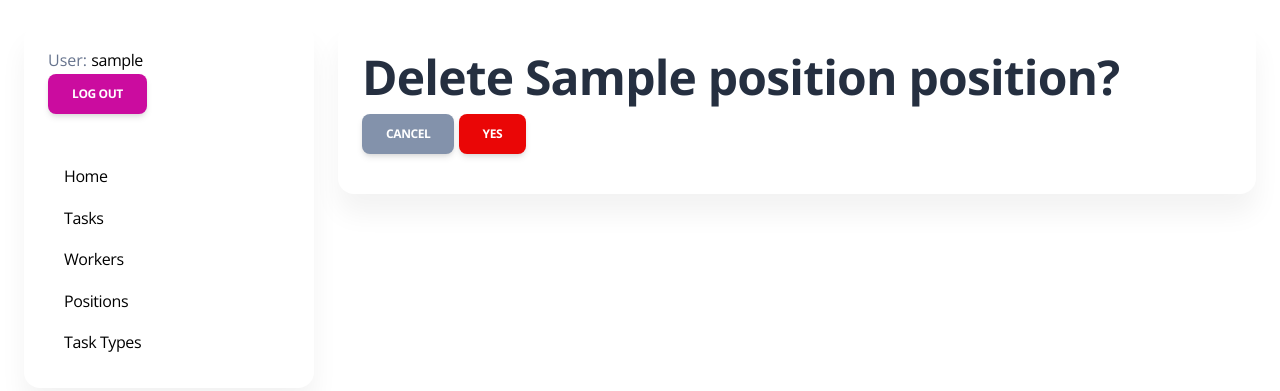
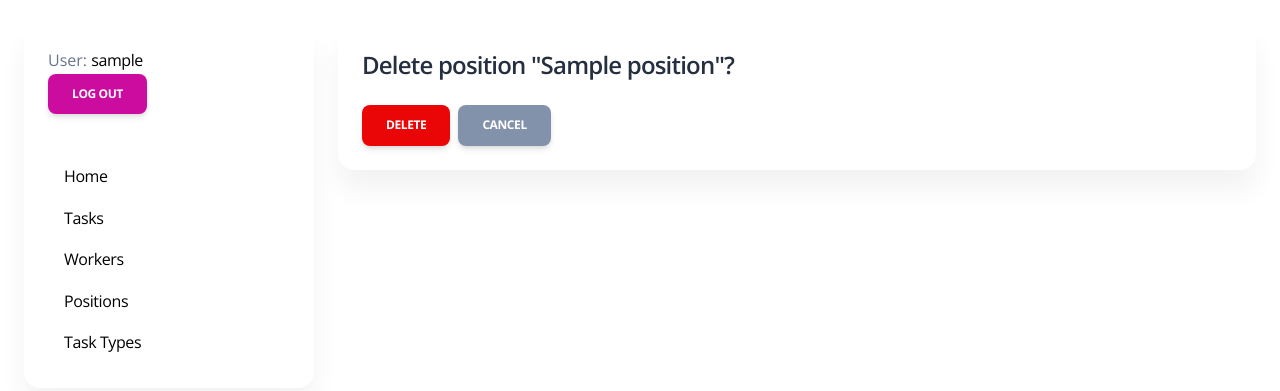
Before and after one commit to AndriiOne/crew-tasks, a Django app: page /positions/1/delete/ in a window 1280 px wide. Shown: the top 391 px of the page. Run offline with Django 5.2, Linux system fonts and the light colour scheme; a user stored in the database is signed in; tables that the repository leaves empty hold one stand-in row (values such as "Sample post"); some libraries are stand-ins or nearby versions.

Commit message:
Style position delete page

```diff
--- a/templates/tasks/position_confirm_delete.html
+++ b/templates/tasks/position_confirm_delete.html
@@ -1,12 +1,13 @@
 {% extends "base.html" %}
 
 {% block content %}
-  <h1>Delete {{ position.name }} position?</h1>
+  <h4 class="mb-4">Delete position "{{ position.name }}"?</h4>
+
   <form method="post">
     {% csrf_token %}
-    <a href="{% url 'tasks:position-list' %}" class="btn btn-secondary">
-      Cancel
-    </a>
-    <input type="submit" value="Yes" class="btn btn-danger">
+    <div class="d-flex gap-2">
+      <button type="submit" class="btn btn-danger mb-0">Delete</button>
+      <a href="{% url 'tasks:position-list' %}" class="btn btn-secondary mb-0">Cancel</a>
+    </div>
   </form>
 {% endblock %}
```
